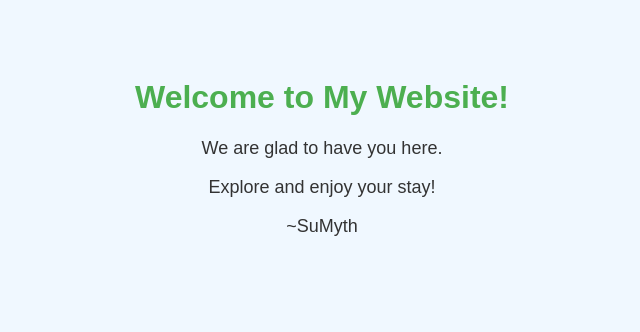
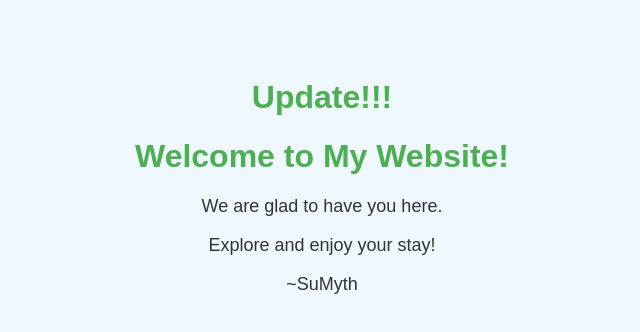
Before and after one commit to SuMythC/S3-webhosting-CDN-CICD, a plain HTML site: page index.html in a window 1280 px wide. Shown: the whole page, without its empty margins (318-958 px from the left). Drawn offline with Linux system fonts and the light colour scheme.

Commit message:
Update index.html

```diff
--- a/index.html
+++ b/index.html
@@ -21,6 +21,7 @@
     </style>
 </head>
 <body>
+    <h1>Update!!!</h1>
     <h1>Welcome to My Website!</h1>
     <p>We are glad to have you here.</p>
     <p>Explore and enjoy your stay!</p>
```
